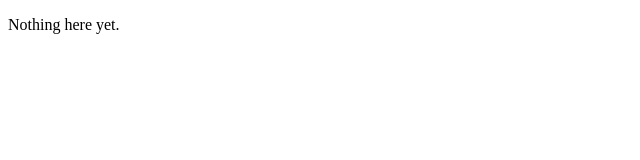
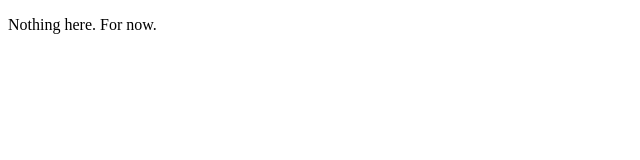
Before and after one commit to tvararu/tvararu.github.io, a plain HTML site: page index.html in a window 1280 px wide. Shown: the full height of the page, 0-640 px from the left. Drawn offline with Linux system fonts and the light colour scheme.

Commit message:
Change content to check how much latency pushing induces.

```diff
--- a/index.html
+++ b/index.html
@@ -7,6 +7,6 @@
     <meta name="viewport" content="width=device-width, minimum-scale=1, maximum-scale=1, user-scalable=no">
   </head>
   <body>
-    <p>Nothing here yet.</p>
+    <p>Nothing here. For now.</p>
   </body>
 </html>
```
